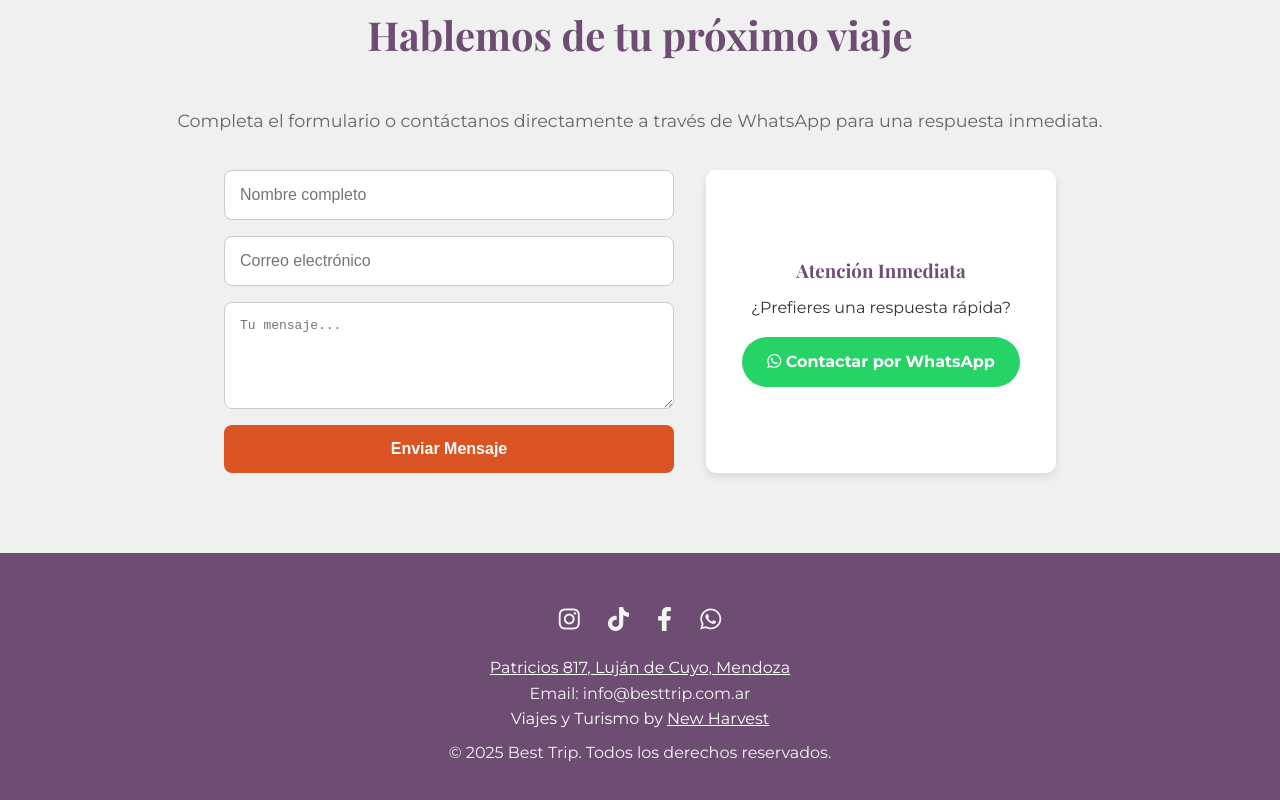
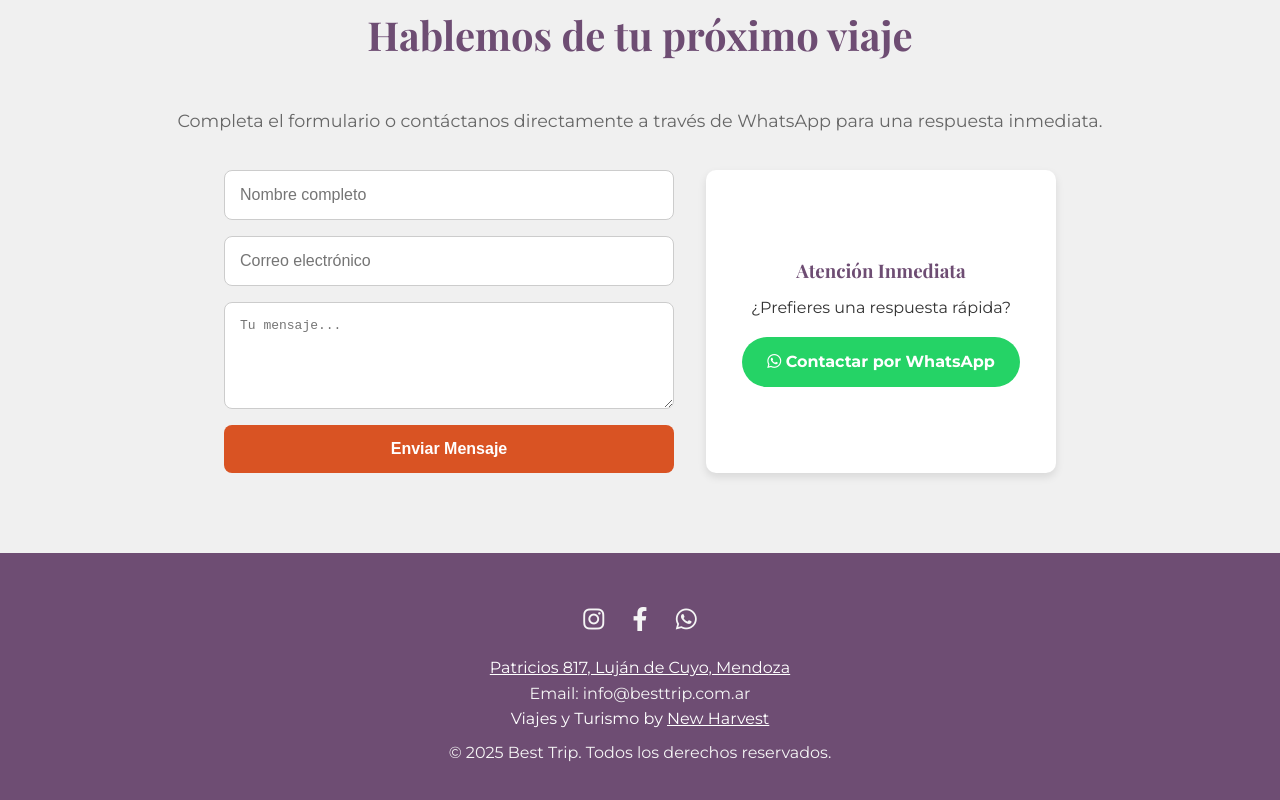
Before and after one commit to joaquinhega/bestTrip, a plain HTML site: page index.html in a window 1280 px wide. Shown: the part 2732-3532 px from the top of the page. Drawn offline with nearby package versions, Linux system fonts and the light colour scheme.

Commit message:
Actualizar index.html

```diff
--- a/index.html
+++ b/index.html
@@ -170,9 +170,8 @@
     <footer class="footer-purple">
         <div class="footer-content">
             <div class="social-icons">
-                <a href="https://www.instagram.com/besttrip" target="_blank" aria-label="Instagram"><i class="fab fa-instagram"></i></a>
-                <a href="https://www.tiktok.com/@besttrip" target="_blank" aria-label="TikTok"><i class="fab fa-tiktok"></i></a>
-                <a href="https://www.facebook.com/besttrip" target="_blank" aria-label="Facebook"><i class="fab fa-facebook-f"></i></a>
+                <a href="https://www.instagram.com/best.trip.viajes?igsh=YXJmcHYybjBna2Fu" target="_blank" aria-label="Instagram"><i class="fab fa-instagram"></i></a>
+                <a href="https://www.facebook.com/share/1BN3v4YuAK/?mibextid=wwXIfr" target="_blank" aria-label="Facebook"><i class="fab fa-facebook-f"></i></a>
                 <a href="https://wa.me/5492612098105?text=Hola!%20Tengo%20una%20consulta..." target="_blank" aria-label="WhatsApp"><i class="fab fa-whatsapp"></i></a>
             </div>
             <p>
```
